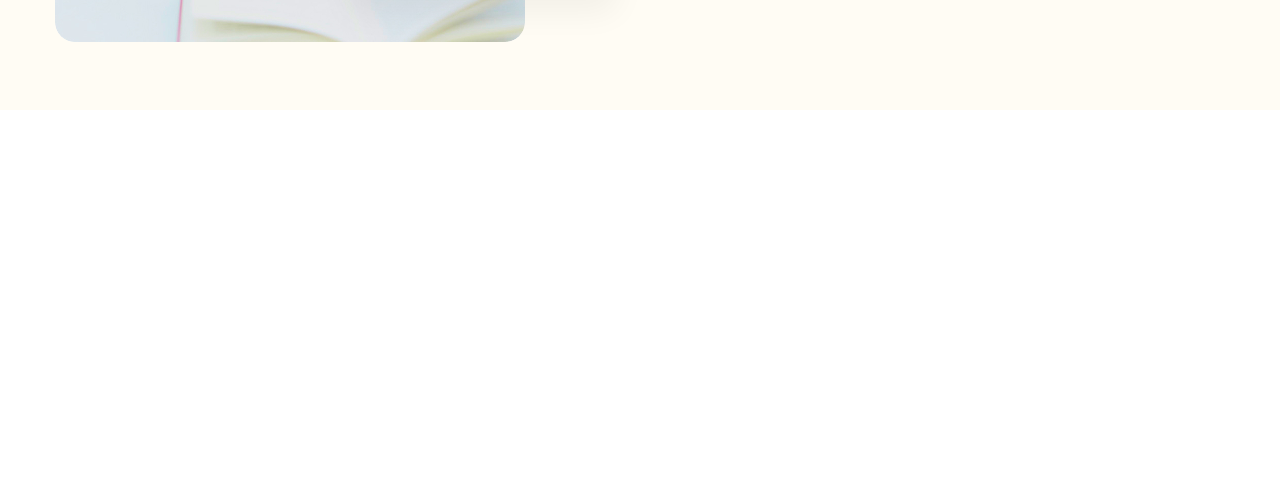
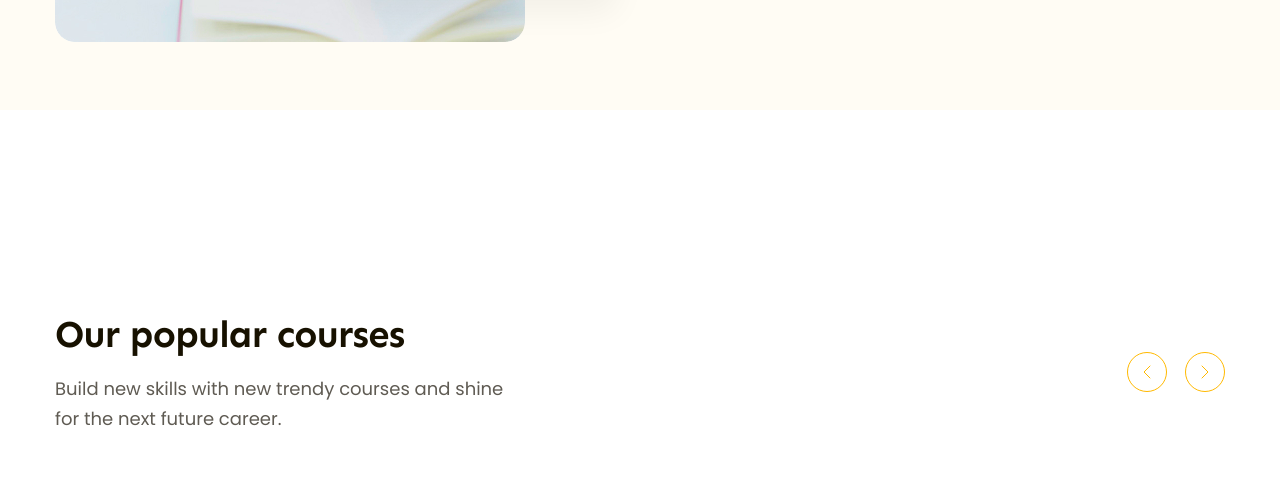
Before and after one commit to MaxTrann/PROJECT-1, a plain HTML site: page index.html in a window 1280 px wide. Shown: the part 793-1295 px from the top of the page. Drawn offline with Linux system fonts and the light colour scheme.

Commit message:
p5 - popular-1

```diff
--- a/assets/css/style.css
+++ b/assets/css/style.css
@@ -18,6 +18,14 @@ body {
 /* ========================COMMON======================== */
 a {
   text-decoration: none;
+}
+.heading-lv2 {
+  color: #171100;
+  font-family: var(--font-heading);
+  font-size: 3.8rem;
+  font-weight: 700;
+  line-height: 1.27; /* 126.316% */
+  letter-spacing: -0.76px;
 }
 
 .main-content {
@@ -256,3 +264,42 @@ a {
 .hero .stats strong:nth-child(2) {
   margin-left: 28px;
 }
+
+/* ========================POPULAR======================== */
+.popular {
+  padding: 65px 0;
+  margin-top: 135px;
+}
+.popular-top {
+  display:flex;
+  justify-content: space-between;
+  align-items: center;
+}
+.popular-top .desc {
+  margin-top: 16px;
+  width: 458px;
+  color: #5F5B53;
+  font-size: 1.8rem;
+  line-height: 1.67; /* 166.667% */
+}
+.popular-top .controls {
+  display: flex;
+  gap: 18px;
+}
+.popular-top .control-btn {
+  display: flex;
+  justify-content: center;
+  align-items: center;
+  background-color: transparent;
+  width: 40px;
+  height: 40px;
+  border-radius: 50%;
+  color: var(--primary-color);
+  border: 1px solid var(--primary-color);
+}
+
+.popular-top .control-btn:hover {
+  color: white;
+  background-color: var(--primary-color);
+  cursor: pointer;
+}
--- a/index.html
+++ b/index.html
@@ -49,6 +49,7 @@
 
     <!-- MAIN -->
     <main>
+        <!-- HERO -->
         <div class="hero">
             <div class="main-content">
                 <div class="body">
@@ -115,6 +116,36 @@
                 </div>
             </div>
         </div>
+
+        <!-- POPULAR -->
+        <div class="popular">
+            <div class="main-content">
+                <div class="popular-top">
+                    <!-- popular left -->
+                    <div class="info">
+                        <h2 class="heading-lv2">Our popular courses</h2>
+                        <p class="desc">Build new skills with new trendy courses and shine for the next future career.</p>
+                    </div>
+
+                    <!-- popular right -->
+                    <div class="controls">
+                        <button class="control-btn">
+                            <svg width="8" height="14" viewBox="0 0 8 14" fill="none" xmlns="http://www.w3.org/2000/svg">
+                            <path d="M7 1L1 7L7 13" stroke="currentColor" stroke-linecap="round" stroke-linejoin="round"/>
+                            </svg>
+
+                        </button>
+                        <button class="control-btn">
+                            <svg width="8" height="14" viewBox="0 0 8 14" fill="none" xmlns="http://www.w3.org/2000/svg">
+                            <path d="M1 1L7 7L1 13" stroke="currentColor" stroke-linecap="round" stroke-linejoin="round"/>
+                            </svg>
+
+                        </button>
+                    </div>
+                </div>
+
+            </div>
+        </div>
     </main>
 </body>
 </html>
```
Also changed, not shown: assets/icon/next.svg (added), assets/icon/prev.svg (added).
